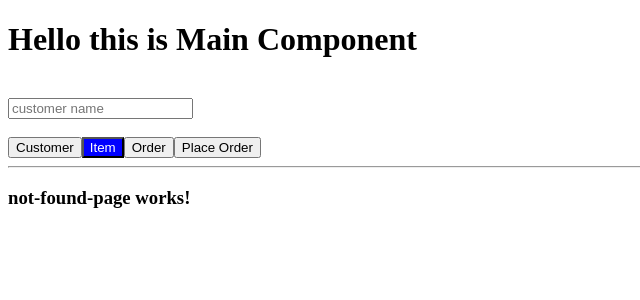
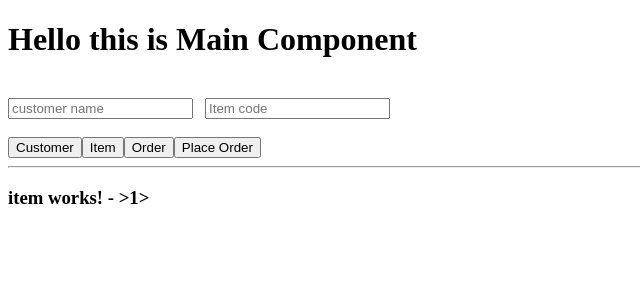
Before and after one commit to ozen-hub/angular-routing, an Angular app: page /item/1 in a window 1280 px wide. Shown: the top 300 px of the page, without its empty margins (0-640 px from the left). Built offline with nearby package versions, Linux system fonts and the light colour scheme.

Commit message:
parse data-3

```diff
--- a/src/app/app-routing.module.ts
+++ b/src/app/app-routing.module.ts
@@ -10,7 +10,7 @@ import {NotFoudPageComponent} from "./components/not-foud-page/not-foud-page.com
 const routes: Routes = [
   {path:'',redirectTo:'/customer', pathMatch:'full'},
   {path:'customer/:name',component:CustomerComponent},
-  {path:'item',component:ItemComponent},
+  {path:'item/:data',component:ItemComponent},
   {path:'order',component:OrderComponent},
   {path:'place-order',component:PlaceOrderComponent},
   {path:'**',component:NotFoudPageComponent}
--- a/src/app/app.component.html
+++ b/src/app/app.component.html
@@ -1,11 +1,12 @@
 <h1>Hello this is Main Component</h1>
 <br>
-<input type="text" placeholder="customer name" #customerNameInput>
+<input type="text" placeholder="customer name" #customerNameInput> &nbsp;
+<input type="text" placeholder="Item code" #itemData>
 <br>
 <br>
 <div>
   <button routerLink="/customer/{{customerNameInput.value}}" routerLinkActive="active">Customer</button>
-  <button routerLink="/item" routerLinkActive="active">Item</button>
+  <button (click)="navigateWithClick('/item', itemData.value)" routerLinkActive="active">Item</button>
   <button routerLink="/order" routerLinkActive="active">Order</button>
 
   <button (click)="navigateToLink('/place-order')"
--- a/src/app/app.component.ts
+++ b/src/app/app.component.ts
@@ -21,4 +21,13 @@ export class AppComponent {
       console.log(e)
     });
   }
+
+  navigateWithClick(link: string, data: string) {
+    /* this.router.navigate([link,data]).then(e=>{
+      console.log(e)
+    });*/
+    this.router.navigateByUrl(link+"/"+data).then(e=>{
+      console.log(e)
+    });
+  }
 }
--- a/src/app/components/item/item.component.html
+++ b/src/app/components/item/item.component.html
@@ -1 +1 @@
-<h3>item works!</h3>
+<h3>item works! - >{{itemData}}></h3>
--- a/src/app/components/item/item.component.ts
+++ b/src/app/components/item/item.component.ts
@@ -1,4 +1,5 @@
 import { Component, OnInit } from '@angular/core';
+import {ActivatedRoute} from "@angular/router";
 
 @Component({
   selector: 'app-item',
@@ -6,10 +7,17 @@ import { Component, OnInit } from '@angular/core';
   styleUrls: ['./item.component.scss']
 })
 export class ItemComponent implements OnInit {
+  itemData: string = '';
 
-  constructor() { }
+  constructor(private activeRoute: ActivatedRoute) {
+  }
 
   ngOnInit(): void {
+    //this.selectedName = this.activeRoute.snapshot.paramMap.get('name')!;
+    this.activeRoute.paramMap.subscribe(response=>{
+      // window.scrollTo(0,0)
+      this.itemData = response.get('data')!;
+    })
   }
 
 }
```
